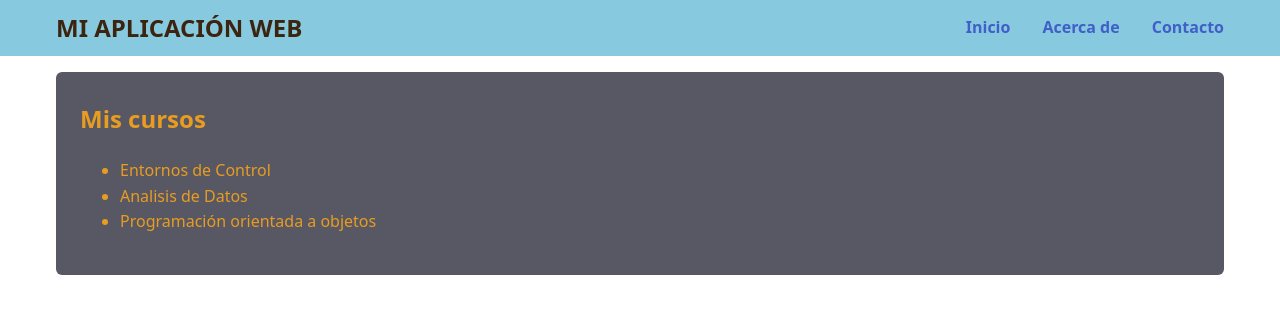
After one commit to DanielMarquezAlonso/proyecto_flask, a Flask app: page /cursos/ in a window 1280 px wide. The commit adds this page. Shown: the top 314 px of the page. Run offline with Flask 3, Linux system fonts and the light colour scheme.

Commit message:
Tarea del cuaderno, y cambio en CSS

```diff
--- a/app.py
+++ b/app.py
@@ -13,6 +13,21 @@ def about():
     return render_template("about.html")
 
 
+@app.route("/contacto/")
+def contacto():
+    return render_template("contacto.html")
+
+
+@app.route("/hola/<nombre>/")
+def saludo(nombre):
+    return render_template("saludo.html", nombre=nombre)
+
+
+@app.route("/cursos/")
+def cursos():
+    lista_cursos = ["Entornos de Control", "Analisis de Datos", "Programación orientada a objetos"]
+    return render_template("cursos.html", cursos=lista_cursos)
+
 @app.errorhandler(404)
 def pagina_no_encontrada(error):
     return render_template("404.html"), 404
--- a/static/css/main.css
+++ b/static/css/main.css
@@ -1,9 +1,9 @@
 :root {
-  --color-cabecera: #DFB887;
-  --color-panel:    #E6E6FA;
-  --color-texto:    #006600;
+  --color-cabecera: #87c9df;
+  --color-panel:    #585864;
+  --color-texto:    #e89c20;
   --color-logo:     #3b2410;
-  --color-enlace:   #444;
+  --color-enlace:   #405fc7;
 }
 
 *, *::before, *::after { box-sizing: border-box; }
--- /dev/null
+++ b/templates/cursos.html
@@ -0,0 +1,14 @@
+{% extends "layout.html" %}
+
+{% block title %}Cursos · Mi sitio{% endblock %}
+
+{% block content %}
+<section class="panel">
+  <h1>Mis cursos</h1>
+  <ul>
+    {% for curso in cursos %}
+      <li>{{ curso }}</li>
+    {% endfor %}
+  </ul>
+</section>
+{% endblock %}
--- a/templates/layout.html
+++ b/templates/layout.html
@@ -14,6 +14,7 @@
         <ul class="menu">
           <li><a href="{{ url_for('home') }}" class="{{ 'activo' if request.endpoint == 'home' }}">Inicio</a></li>
           <li><a href="{{ url_for('about') }}" class="{{ 'activo' if request.endpoint == 'about' }}">Acerca de</a></li>
+          <li><a href="{{ url_for('contacto') }}" class="{{ 'activo' if request.endpoint == 'contacto' }}">Contacto</a></li>
         </ul>
       </nav>
     </div>
```
Also changed, not shown: templates/contacto.html (added, +10 -0 lines), templates/saludo.html (added, +10 -0 lines).
